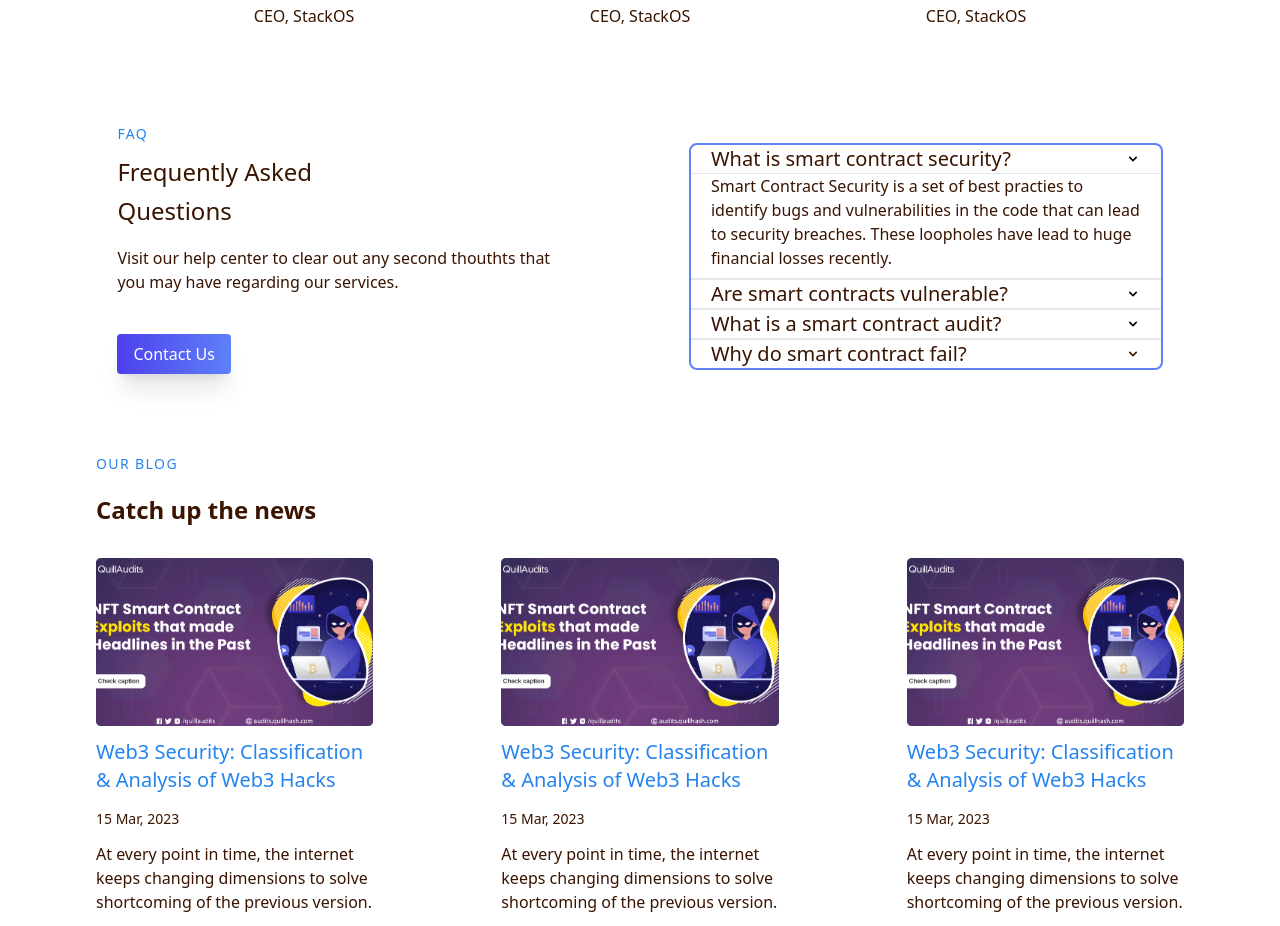
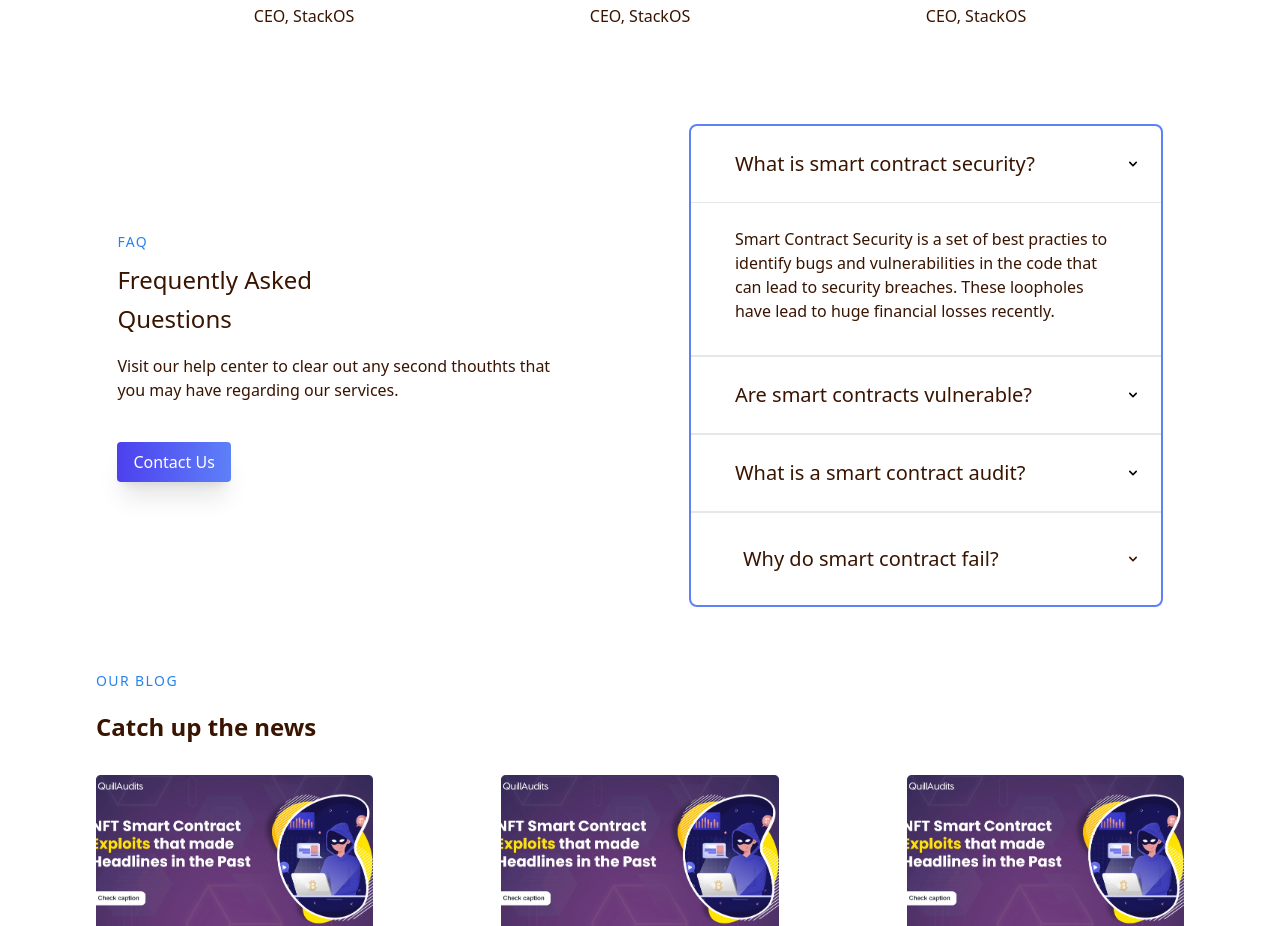
Before and after one commit to mousumiaktar/quillautits-task, a React (Create React App) app: page / in a window 1280 px wide. Shown: the part 4447-5373 px from the top of the page. Built offline with nearby package versions, Linux system fonts and the light colour scheme.

Commit message:
accordion updated

```diff
--- a/src/components/Home/questions/Questions.js
+++ b/src/components/Home/questions/Questions.js
@@ -25,12 +25,12 @@ const Questions = () => {
 
                     <Accordion.Panel class="divide-y divide-blue-200">
                         <Accordion.Title>
-                            <h3 className='text-[#391400] text-xl'>
+                            <h3 className='text-[#391400] text-xl p-6'>
                                 What is smart contract security?
                             </h3>
                         </Accordion.Title>
                         <Accordion.Content>
-                            <p className="mb-2 text-[#391400] dark:text-gray-400">
+                            <p className="mb-2 text-[#391400] dark:text-gray-400 p-6">
                                 Smart Contract Security is a set of best practies to identify bugs and vulnerabilities in the code that can lead to security breaches. These loopholes have lead to huge financial losses recently.
                             </p>
 
@@ -41,7 +41,7 @@ const Questions = () => {
 
                     <Accordion.Panel class="divide-y divide-blue-200">
                         <Accordion.Title>
-                            <h3 className='text-[#391400] text-xl'>
+                            <h3 className='text-[#391400] text-xl p-6'>
                                 Are smart contracts vulnerable?
                             </h3>
                         </Accordion.Title>
@@ -56,7 +56,7 @@ const Questions = () => {
 
                     <Accordion.Panel class="divide-y divide-blue-200">
                         <Accordion.Title>
-                            <h3 className='text-[#391400] text-xl'>
+                            <h3 className='text-[#391400] text-xl p-6'>
                                 What is a smart contract audit?
                             </h3>
                         </Accordion.Title>
@@ -71,7 +71,7 @@ const Questions = () => {
 
                     <Accordion.Panel>
                         <Accordion.Title className='text-[#391400]'>
-                            <h3 className='text-[#391400] text-xl'>
+                            <h3 className='text-[#391400] text-xl p-8'>
                                 Why do smart contract fail?
                             </h3>
                         </Accordion.Title>
```
